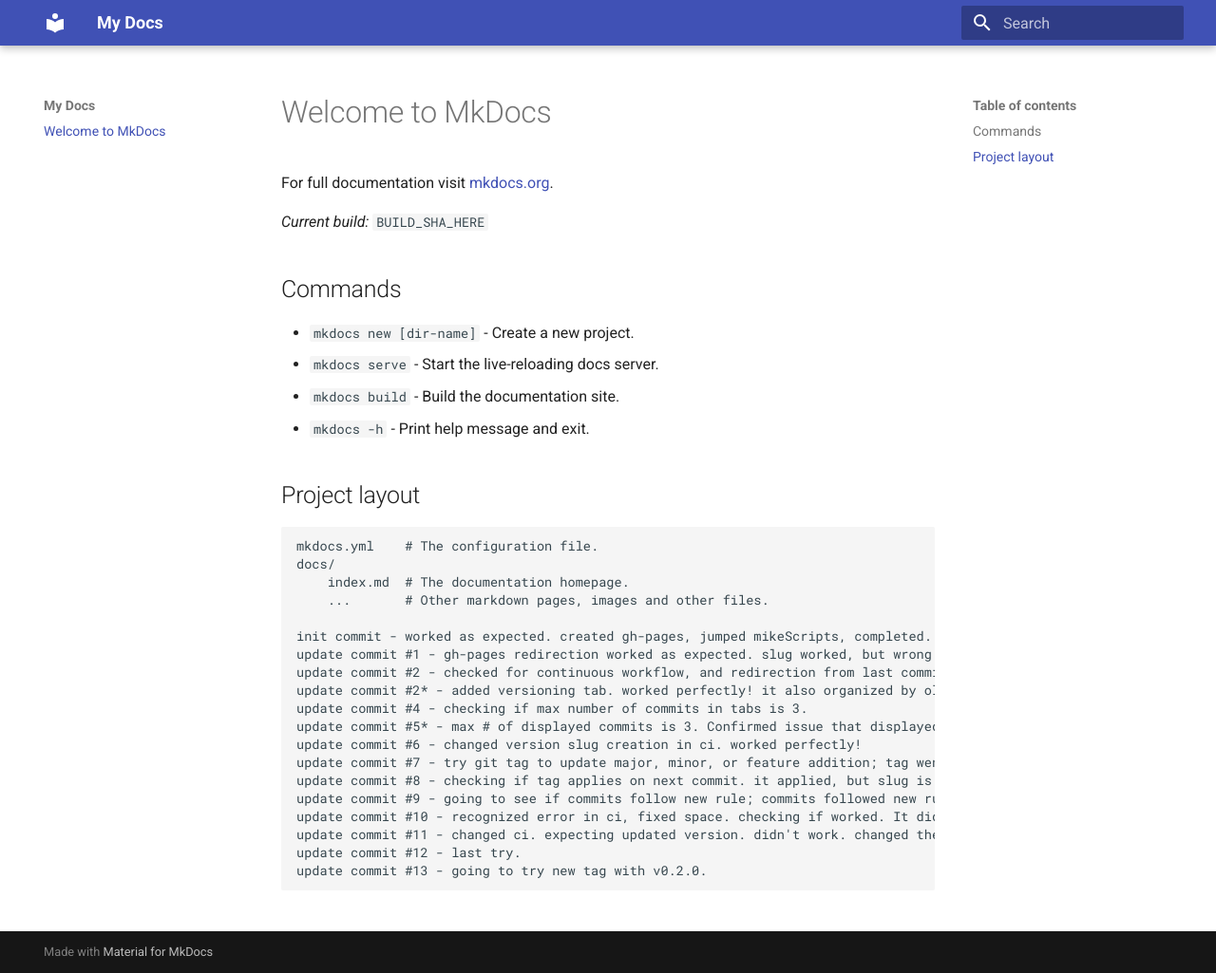
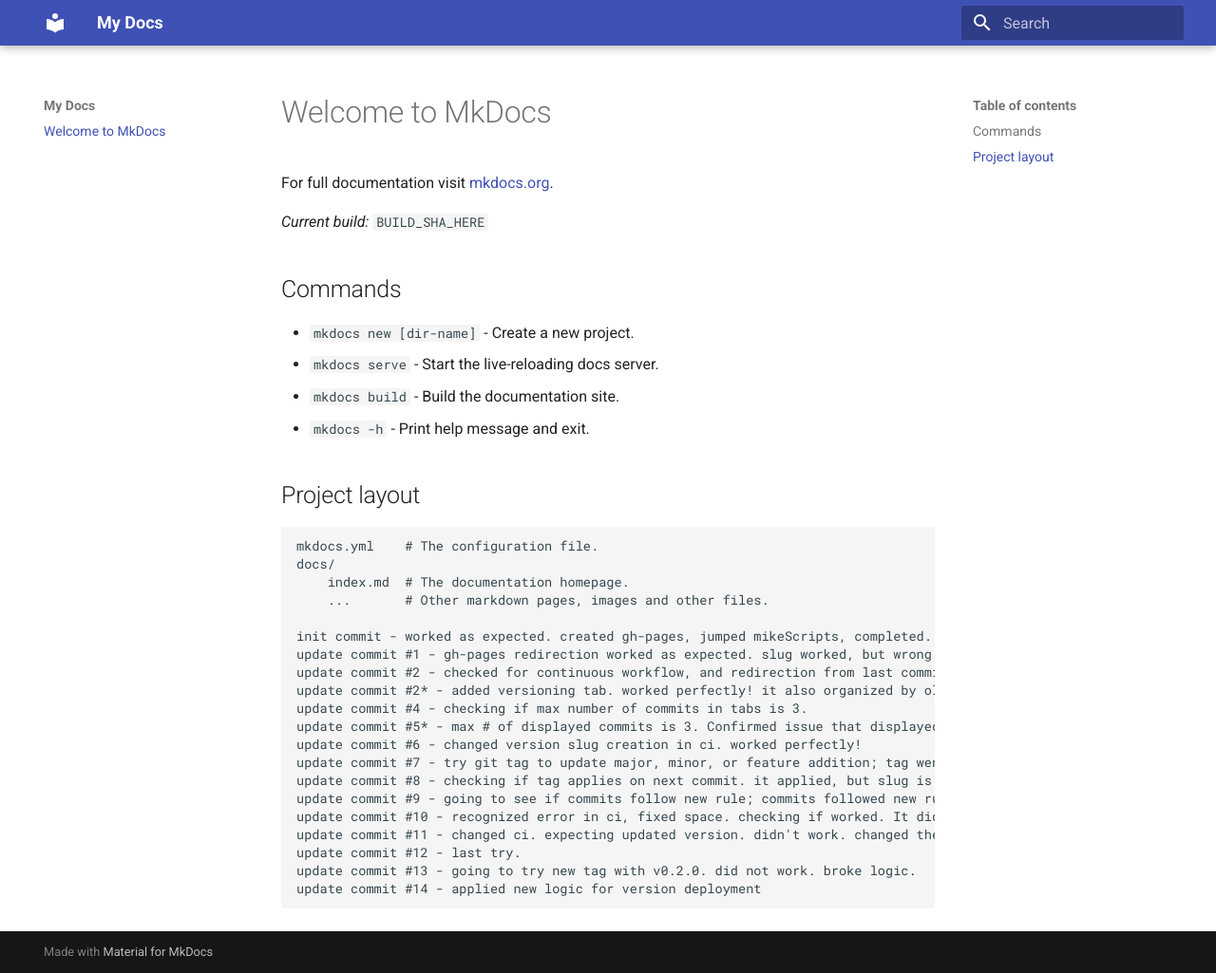
Before and after one commit to mateusloubach/docs, an MkDocs documentation site: the page built from documentation/docs/index.md, in a window 1280 px wide and 1025 px high. Shown: the whole window at 95% size. Built offline with MkDocs 1.6.1 and Material for MkDocs 9.7.7, drawn with Linux system fonts in a browser that asks for light colours; the version menu is left out.

Commit message:
update commit #14

```diff
--- a/documentation/docs/index.md
+++ b/documentation/docs/index.md
@@ -31,4 +31,5 @@
     update commit #10 - recognized error in ci, fixed space. checking if worked. It didn't! - changed ci for correct results.
     update commit #11 - changed ci. expecting updated version. didn't work. changed the "determine version from tags"
     update commit #12 - last try.
-    update commit #13 - going to try new tag with v0.2.0.
+    update commit #13 - going to try new tag with v0.2.0. did not work. broke logic.
+    update commit #14 - applied new logic for version deployment
```
Also changed, not shown: 1 other file.
